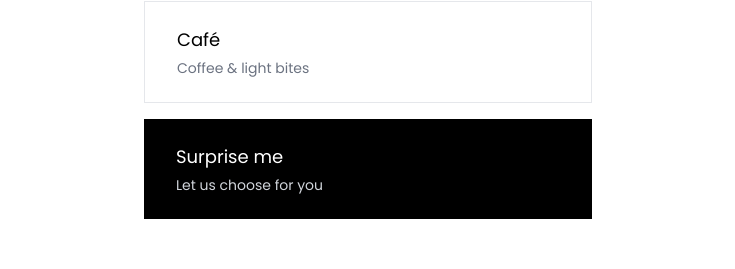
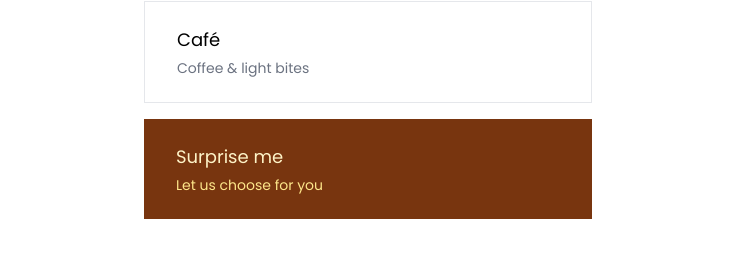
Before and after one commit to phyleria/Hobby-Amp, a Next.js app in the folder hobbyamp-next/: page / in a window 1280 px wide. Shown: the part 306-575 px from the top of the page, without its empty margins (272-1007 px from the left). Built offline with nearby package versions, Linux system fonts and the light colour scheme.

Commit message:
feat: redesign with minimalist UI

```diff
--- a/hobbyamp-next/src/app/page.tsx
+++ b/hobbyamp-next/src/app/page.tsx
@@ -69,11 +69,11 @@ export default function Home() {
     <div className="min-h-screen bg-white text-black flex flex-col">
       {/* Header */}
       <header className="pt-16 pb-8 px-8">
-        <div className={`max-w-2xl mx-auto transition-all duration-1000 ${isVisible ? 'opacity-100 translate-y-0' : 'opacity-0 translate-y-8'}`}>
-          <h1 className="text-center text-4xl font-light tracking-tight mb-6">
+        <div className={`max-w-2xl mx-auto text-center transition-all duration-1000 ${isVisible ? 'opacity-100 translate-y-0' : 'opacity-0 translate-y-8'}`}>
+          <h1 className="text-4xl font-light tracking-tight mb-6">
             Hey there!
           </h1>
-          <p className="text-center text-lg text-gray-600 font-light leading-relaxed">
+          <p className="text-lg text-gray-600 font-light leading-relaxed">
             Choose your preference and discover your next culinary destination.
           </p>
         </div>
@@ -111,14 +111,14 @@ export default function Home() {
           </button>
 
           <button
-            className="w-full py-6 px-8 bg-black text-white hover:bg-gray-800 transition-all duration-300 group"
+            className="w-full py-6 px-8 bg-amber-900 text-amber-100 hover:bg-amber-800 transition-all duration-300 group"
             onClick={() => displayResult(getRandomChoice([...restaurants, ...cafes]))}
           >
             <div className="text-left">
               <div className="text-lg font-medium mb-1 group-hover:translate-x-2 transition-transform duration-300">
                 Surprise me
               </div>
-              <div className="text-sm text-gray-300">
+              <div className="text-sm text-amber-200">
                 Let us choose for you
               </div>
             </div>
```
